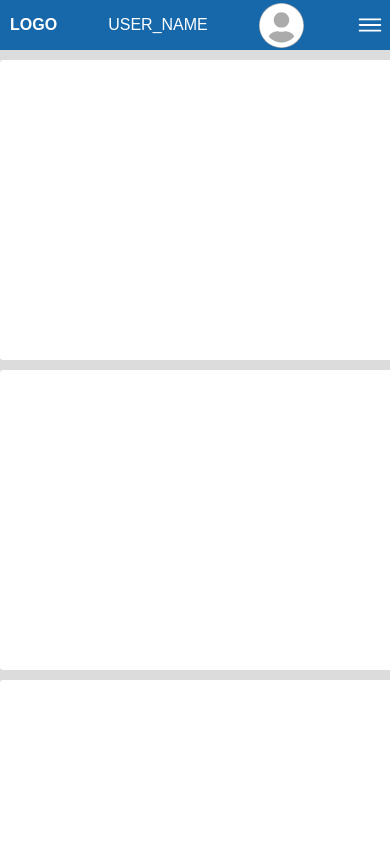
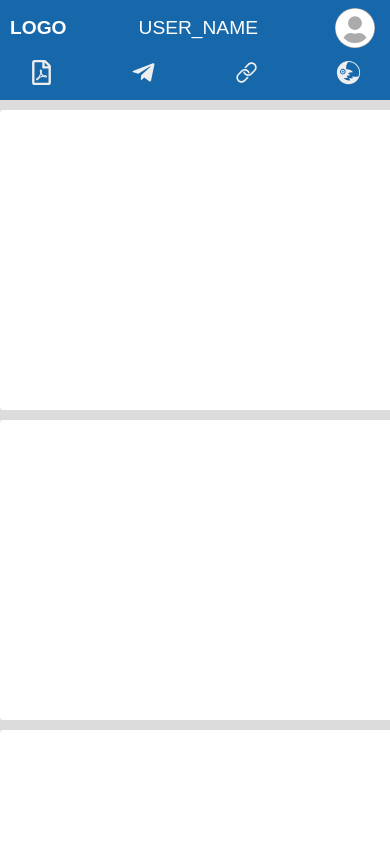
Before and after one commit to Raudelgar/mycvpro-resume, a React (Create React App) app: page / in a window 390 px wide. Shown: the top 844 px of the page. Built offline with nearby package versions, Linux system fonts and the light colour scheme.

Commit message:
updating setting menu on mobile view

```diff
--- a/src/components/main/App.js
+++ b/src/components/main/App.js
@@ -28,7 +28,6 @@ export default function App() {
 			) : (
 				<div className={`${theme}-App`}>
 					<NavBar />
-					<SettingMenu />
 					<Home />
 				</div>
 			)}
--- a/src/components/menu/SettingMenu.js
+++ b/src/components/menu/SettingMenu.js
@@ -8,10 +8,17 @@ export default function SettingMenu() {
 	const { theme } = useContext(ThemeContext);
 
 	return (
-		<div className='setting-menu-container'>
-			<div className={`${theme}-menu-icons`}>
-				<Icons collapse={true} />
+		<>
+			<div className='setting-menu-container'>
+				<div className={`${theme}-menu-icons`}>
+					<Icons collapse={true} />
+				</div>
 			</div>
-		</div>
+			<div className='collapse-menu-container'>
+				<div className={`${theme}-menu-icons`}>
+					<Icons collapse={true} />
+				</div>
+			</div>
+		</>
 	);
 }
--- a/src/components/menu/settingMenu.scss
+++ b/src/components/menu/settingMenu.scss
@@ -1,3 +1,8 @@
+.collapse-menu-container {
+	display: none;
+}
+
+.setting-menu-container {
 	.light-menu-icons,
 	.dark-menu-icons {
 		position: absolute;
@@ -10,9 +15,26 @@
 	.dark-menu-icons {
 		background-color: #1f2020;
 	}
+}
 
-@media (max-width: 770px) {
+@media (max-width: 1180px) {
 	.setting-menu-container {
 		display: none;
 	}
+
+	.collapse-menu-container {
+		display: flex;
+		position: relative;
+		width: 45%;
+		min-width: 410px;
+		padding-bottom: 10px;
+
+		.light-menu-icons,
+		.dark-menu-icons {
+			position: relative;
+			display: flex;
+			width: 100%;
+			justify-content: space-around;
 		}
+	}
+}
--- a/src/components/nav/NavBar.js
+++ b/src/components/nav/NavBar.js
@@ -2,6 +2,7 @@ import React, { useContext } from 'react';
 
 import './nav.scss';
 import Menu from './Menu.js';
+import SettingMenu from '../menu/SettingMenu.js';
 import ThemeContext from '../../context/ThemeContext.js';
 import { FaUserCircle } from 'react-icons/fa';
 
@@ -24,8 +25,8 @@ export default function NavBar() {
 						<FaUserCircle className='avatar-container' />
 					)}
 				</div>
-				<Menu />
 			</div>
+			<SettingMenu />
 		</nav>
 	);
 }
--- a/src/components/nav/nav.scss
+++ b/src/components/nav/nav.scss
@@ -24,28 +24,25 @@
 
 		.user-avatar {
 			border-radius: 50%;
-			height: 45px;
-			width: 45px;
-			// position: relative;
+			height: 100%;
+			width: 50px;
+			margin-right: 10px;
+			display: flex;
+			align-items: center;
+			padding: 5px;
 		}
 
 		.avatar-container {
-			width: 45px;
-			height: 45px;
+			width: 40px;
+			height: 40px;
 			border-radius: 50%;
 			background-color: #ababab;
 			border: none;
 		}
 
 		.avatar-img {
-			// border-radius: 50%;
-			// height: 45px;
-			// width: 45px;
-			// position: relative;
-			// display: flex;
-			// justify-content: center;
-			// align-items: center;
-			// border: 1px solid #f7ce04;
+			width: 40px;
+			padding: 0;
 		}
 
 		.menu {
@@ -83,8 +80,28 @@
 		.dark-collapse-menu:hover {
 			background-color: #37383a;
 		}
+	}
+}
 
-		@media (max-width: 770px) {
+.dark-nav {
+	background-color: #1f2020;
+}
+
+@media (max-width: 1180px) {
+	.light-nav,
+	.dark-nav {
+		height: 100px;
+		height: 100px;
+		display: flex;
+		flex-direction: column;
+		justify-content: center;
+		align-items: center;
+		align-content: center;
+		font-size: 1.2rem;
+
+		.main-header {
+			width: 100%;
+
 			.menu {
 				// background-color: #333;
 				display: none;
@@ -97,7 +114,3 @@
 		}
 	}
 }
-
-.dark-nav {
-	background-color: #1f2020;
-}
```
Lines whose indentation alone changed are shown as unchanged.
